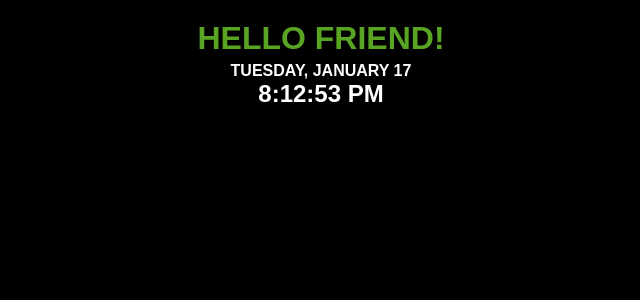
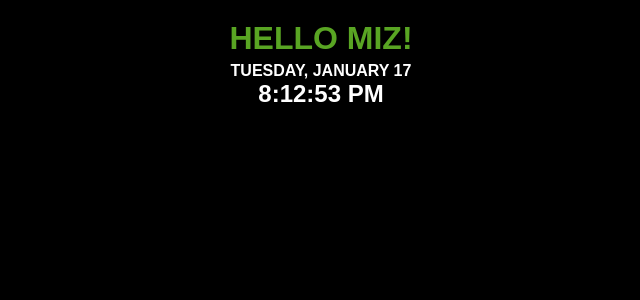
Before and after one commit to Evan-C-Mead/snow-app, a React (Create React App) app: page / in a window 1280 px wide. Shown: the top 300 px of the page, without its empty margins (319-959 px from the left). Built offline with nearby package versions, Linux system fonts and the light colour scheme.

Commit message:
displays hello message to names from array

```diff
--- a/src/App.css
+++ b/src/App.css
@@ -44,7 +44,7 @@ body {
   }
 }
 
-.hello {
+.hello > h1 {
   color: #59a523;
   /* color: black; */
   /* color:#282c34; */
@@ -52,7 +52,13 @@ body {
   margin-top: 20px;
   margin-bottom: 0;
   font-family: Arial, Helvetica, sans-serif;
+  display: inline-flex;
 }
+
+/* .hello > h1:first-child {
+  margin-right: 10px;
+} */
+
 
 .day {
   color: white;
--- a/src/components/Hello.js
+++ b/src/components/Hello.js
@@ -1,12 +1,23 @@
-import React from "react";
+import React, { useEffect, useState } from "react";
 
 export default function Hello() {
-    // want to cycle through all names and say "HELLO XXXXX" instead of just saying "HELLO FARIEND"
-    // const names = ["Evan", "Jess", "Ray", "TJ", "Brantley", "Colleen", "Kasie", "Hunter", "Miz", "Christopher", "Amber", "Marvin", "Lakenya", "Taj", "Tony", "Pod #1"];
+    const names = ["Pod #1", "Ray", "TJ", "Brantley", "Colleen", "Kasie", "Hunter", "Miz", "Christopher", "Amber", "Marvin", "Lakenya", "Taj", "Tony", "Stephen", "Jeff", "Jess", "Evan", "Friends"];
+    const [helloName, setHelloName] = useState(names[0].toLocaleUpperCase());
+
+    useEffect(() => {
+        const randomName = setInterval(() => {
+            // gets random name from names[] every 3sec
+            const randomize = names[Math.floor(Math.random() * names.length)].toLocaleUpperCase();
+            setHelloName(randomize);
+            console.log(randomize);
+        }, 5000);
+        // clears the state of current rendered interval to allow new random name from names[]
+        return () => clearInterval(randomName);
+    },)
 
     return (
         <div className="hello">
-            <h1 className="hello">HELLO FRIEND!</h1>
+            <h1>HELLO {helloName}!</h1>
         </div>
     )
 }
--- a/src/index.js
+++ b/src/index.js
@@ -7,7 +7,7 @@ import reportWebVitals from './reportWebVitals';
 const root = ReactDOM.createRoot(document.getElementById('root'));
 root.render(
   <React.StrictMode>
-  {/* //  React.StrictMode is a dev tool. It will render every component in the app twice at the level it is applied */}
+  {/* React.StrictMode is a dev tool. It will render every component in the app twice at the level it is applied */}
     <App />
   </React.StrictMode>
 );
```
